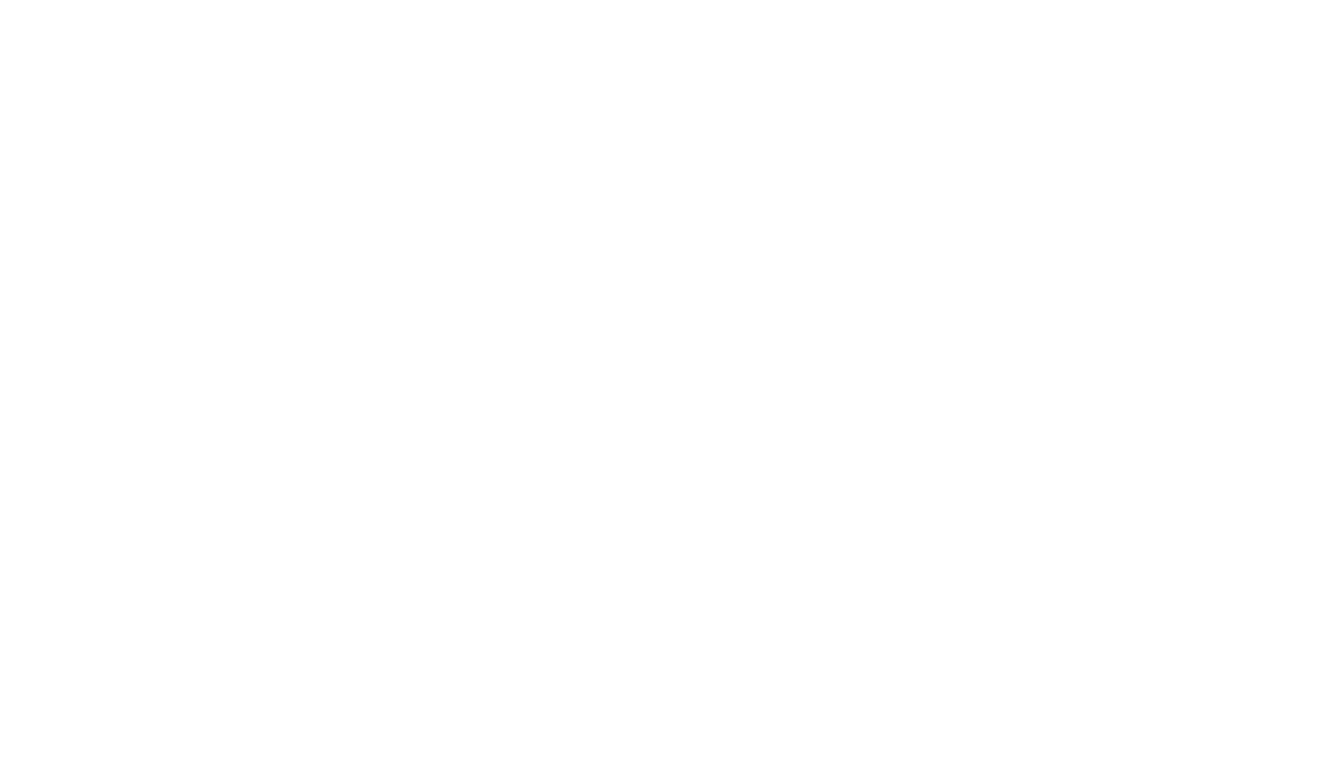
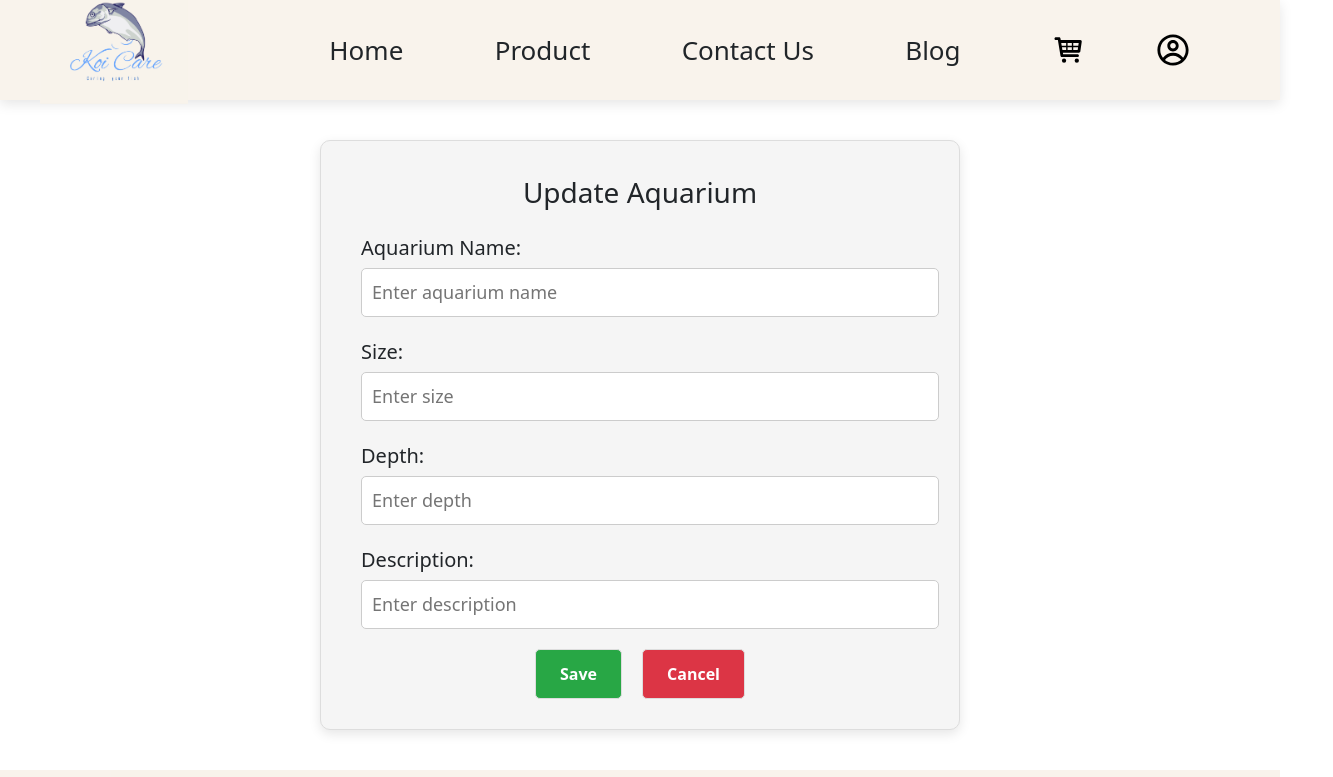
Before and after one commit to thiennlse/SWP_KoiCare_FE, a React (Create React App) app: page /updatefish/1 in a window 1280 px wide. Before the commit this address had no page. Shown: the top 777 px of the page, 1333 px wide, since content can reach past the window. Built offline with nearby package versions, Linux system fonts and the light colour scheme; no server answers; the HTML template or start-up script is replaced by a standard one; a web font is replaced by a local one.

Commit message:
Update EditFish function

```diff
--- a/src/App.js
+++ b/src/App.js
@@ -8,6 +8,7 @@ import ManageAdmin from "./Pages/ManageAdmin/Manage_Admin";
 import AquariumManagement from "./Pages/Manage/Aquarium/AquariumManagement";
 import FishManagement from "./Pages/Manage/Fish/FishManagement";
 import UpdateAquarium from "./Pages/Manage/UpdateAquarium/UpdateAquarium";
+import UpdateFish from "./Pages/Manage/UpdateFish/UpdateFish";
 import { Routes, Route } from "react-router-dom";
 import Purchase from "./Pages/PurchasePage/purchase";
 import Cart from "./Pages/Cart/cart";
@@ -27,6 +28,7 @@ function App() {
         <Route path="/aquariummanagement" element={<AquariumManagement />} />
         <Route path="/fishmanagement" element={<FishManagement />} />
         <Route path="/updateaquarium/:id" element={<UpdateAquarium />} />
+        <Route path="/updatefish/:id" element={<UpdateFish />} />
         <Route path="/cart" element={<Cart />} />
       </Routes>
     </div>
--- /dev/null
+++ b/src/Pages/Manage/UpdateFish/UpdateFish.jsx
@@ -0,0 +1,160 @@
+import "./UpdateFish.css";
+import Header from "../../../Components/header/header";
+import Footer from "../../../Components/footer/footer";
+import axios from "axios";
+import { useState, useEffect } from "react";
+import { useParams, useNavigate } from "react-router-dom";
+
+const UpdateFish = () => {
+  const { id } = useParams();
+  const navigate = useNavigate();
+  const [aquariumData, setAquariumData] = useState({
+    name: "",
+    size: "",
+    depth: "",
+    description: "",
+  });
+
+  useEffect(() => {
+    axios
+      .get(`https://koicare.azurewebsites.net/api/Pool/${id}`)
+      .then((response) => {
+        setAquariumData(response.data);
+      })
+      .catch((error) => {
+        console.error("Error fetching aquarium details:", error);
+        alert("Failed to load aquarium details.");
+      });
+  }, [id]);
+
+  const handleUpdate = (e) => {
+    e.preventDefault();
+    const updatedAquariumData = {
+      memberId: 1,
+      name: aquariumData.name.trim(),
+      size: Number(aquariumData.size),
+      depth: Number(aquariumData.depth),
+      description: aquariumData.description.trim(),
+      waterId: 1,
+    };
+
+    console.log("Sending updated data:", updatedAquariumData);
+
+    axios
+      .patch(`https://koicare.azurewebsites.net/api/Pool/update/${id}`, updatedAquariumData, {
+        headers: {
+          "Content-Type": "application/json",
+        },
+      })
+      .then((response) => {
+        alert("Aquarium updated successfully!");
+
+        const storedAquariums = JSON.parse(localStorage.getItem("aquariums")) || [];
+        const aquariumIndex = storedAquariums.findIndex(aqua => aqua.id === Number(id));
+
+        if (aquariumIndex !== -1) {
+          storedAquariums[aquariumIndex] = { ...updatedAquariumData, id: Number(id) };
+          localStorage.setItem("aquariums", JSON.stringify(storedAquariums));
+        }
+
+        navigate("/aquariummanagement");
+      })
+      .catch((error) => {
+        if (error.response) {
+          console.error("Error updating aquarium:", error.response.data);
+          alert(`Failed to update aquarium. Error: ${error.response.data}`);
+        } else {
+          console.error("Error setting up request:", error.message);
+          alert(`Failed to update aquarium. Error: ${error.message}`);
+        }
+      });
+  };
+
+  const handleChange = (e) => {
+    const { name, value } = e.target;
+    setAquariumData((prevData) => ({
+      ...prevData,
+      [name]: value,
+    }));
+  };
+
+  return (
+    <div>
+      <Header />
+      <UpdateAquariumForm
+        aquariumData={aquariumData}
+        handleChange={handleChange}
+        handleUpdate={handleUpdate}
+      />
+      <Footer />
+    </div>
+  );
+};
+
+function UpdateAquariumForm({ aquariumData, handleChange, handleUpdate }) {
+  return (
+    <form className="form_pool" onSubmit={handleUpdate}>
+      <p className="form_title">Update Aquarium</p>
+
+      <div className="form_grid_pool">
+        <div className="column">
+          <div className="input_infor">
+            <label>Aquarium Name:</label>
+            <input
+              type="text"
+              name="name"
+              placeholder="Enter aquarium name"
+              value={aquariumData.name}
+              onChange={handleChange}
+              required
+            />
+          </div>
+
+          <div className="input_infor">
+            <label>Size:</label>
+            <input
+              type="number"
+              name="size"
+              placeholder="Enter size"
+              value={aquariumData.size}
+              onChange={handleChange}
+              required
+            />
+          </div>
+
+          <div className="input_infor">
+            <label>Depth:</label>
+            <input
+              type="number"
+              name="depth"
+              placeholder="Enter depth"
+              value={aquariumData.depth}
+              onChange={handleChange}
+              required
+            />
+          </div>
+
+          <div className="input_infor">
+            <label>Description:</label>
+            <input
+              type="text"
+              name="description"
+              placeholder="Enter description"
+              value={aquariumData.description}
+              onChange={handleChange}
+            />
+          </div>
+        </div>
+      </div>
+
+      <div className="buttons">
+        <button type="submit">Save</button>
+        <button type="button" onClick={() => window.history.back()}>
+          Cancel
+        </button>
+      </div>
+    </form>
+  );
+}
+
+export default UpdateFish;
```
Also changed, not shown: src/Pages/Manage/UpdateFish/UpdateFish.css (added).
